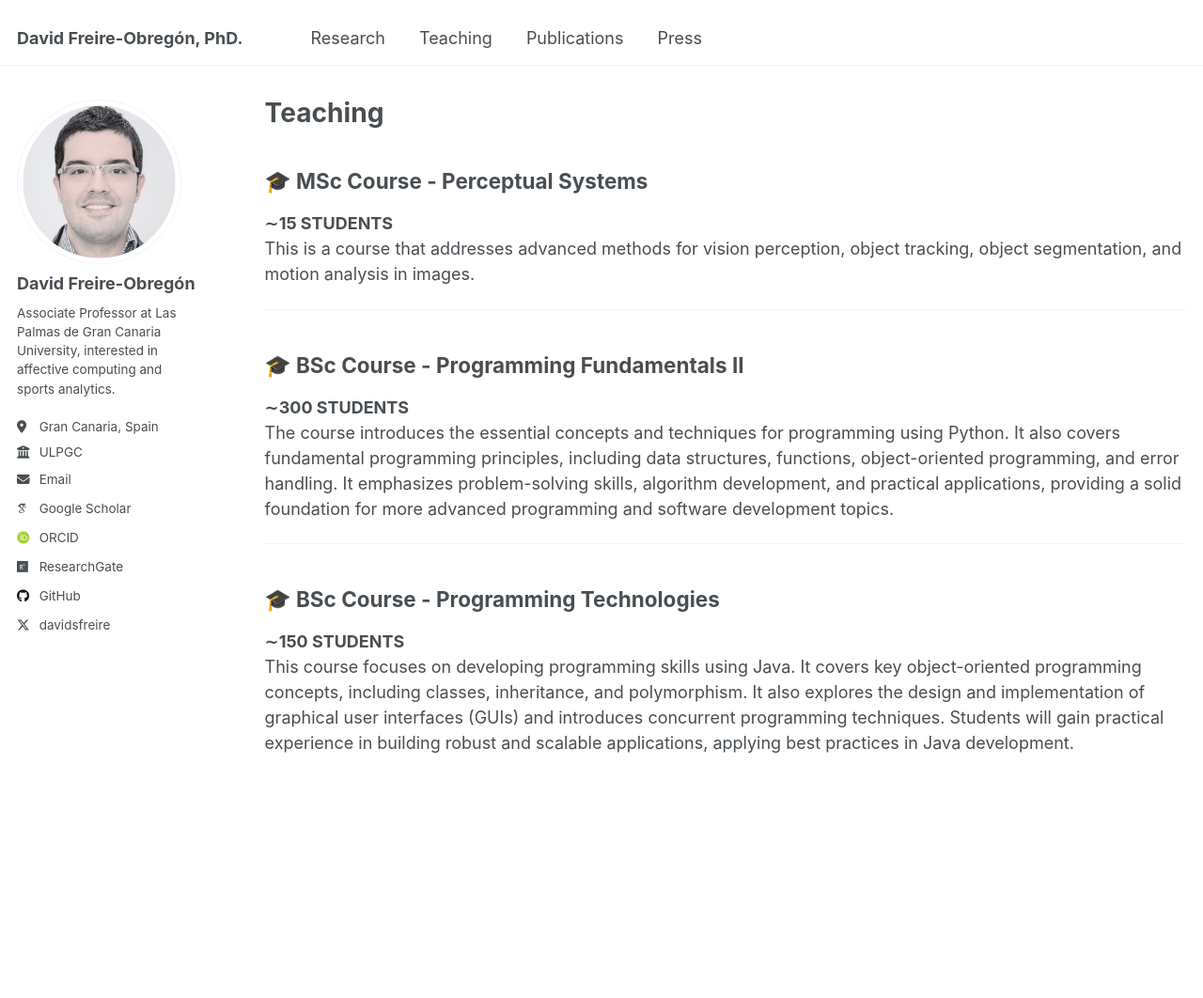
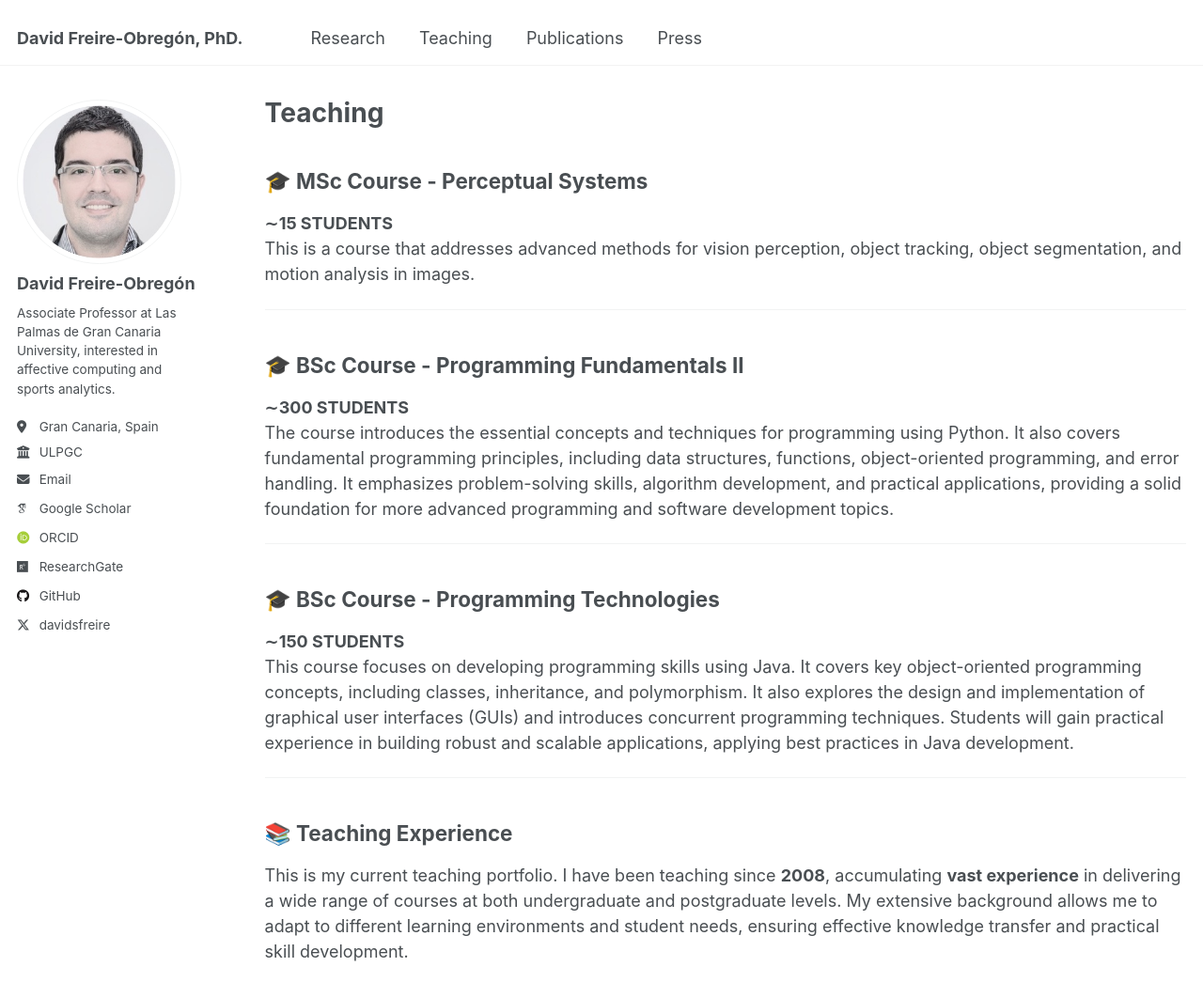
Before and after one commit to davidfreire/davidfreire.github.io, a Jekyll site: the page built from _pages/teaching.md, in a window 1280 px wide and 1248 px high. Shown: the top 1062 px of the window at 94% size. Built offline with Jekyll 4.4.1, drawn with Linux system fonts in a browser that asks for light colours; some web fonts are replaced.

Commit message:
Update teaching.md

```diff
--- a/_pages/teaching.md
+++ b/_pages/teaching.md
@@ -26,3 +26,9 @@ The course introduces the essential concepts and techniques for programming usin
 
 **∼150 STUDENTS**
 This course focuses on developing programming skills using Java. It covers key object-oriented programming concepts, including classes, inheritance, and polymorphism. It also explores the design and implementation of graphical user interfaces (GUIs) and introduces concurrent programming techniques. Students will gain practical experience in building robust and scalable applications, applying best practices in Java development.
+
+---
+
+## 📚 Teaching Experience
+
+This is my current teaching portfolio. I have been teaching since **2008**, accumulating **vast experience** in delivering a wide range of courses at both undergraduate and postgraduate levels. My extensive background allows me to adapt to different learning environments and student needs, ensuring effective knowledge transfer and practical skill development.
```
